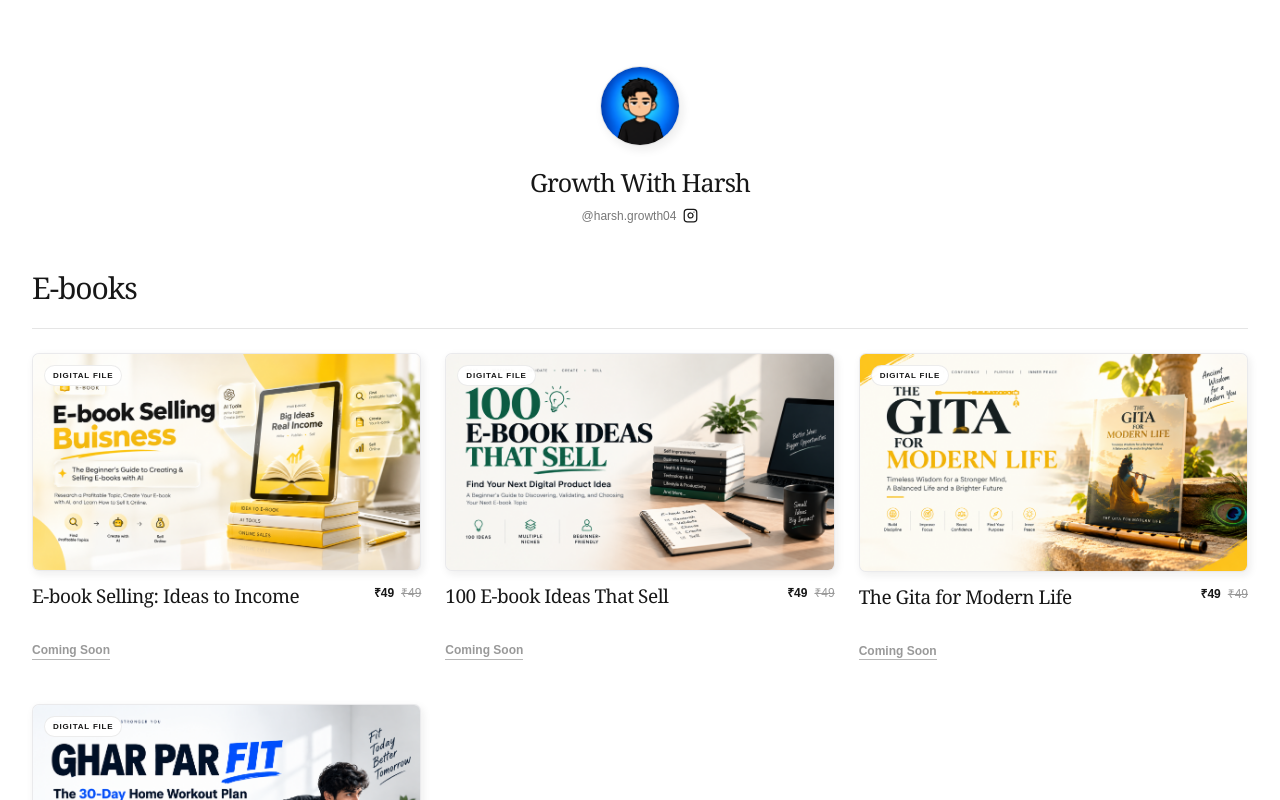
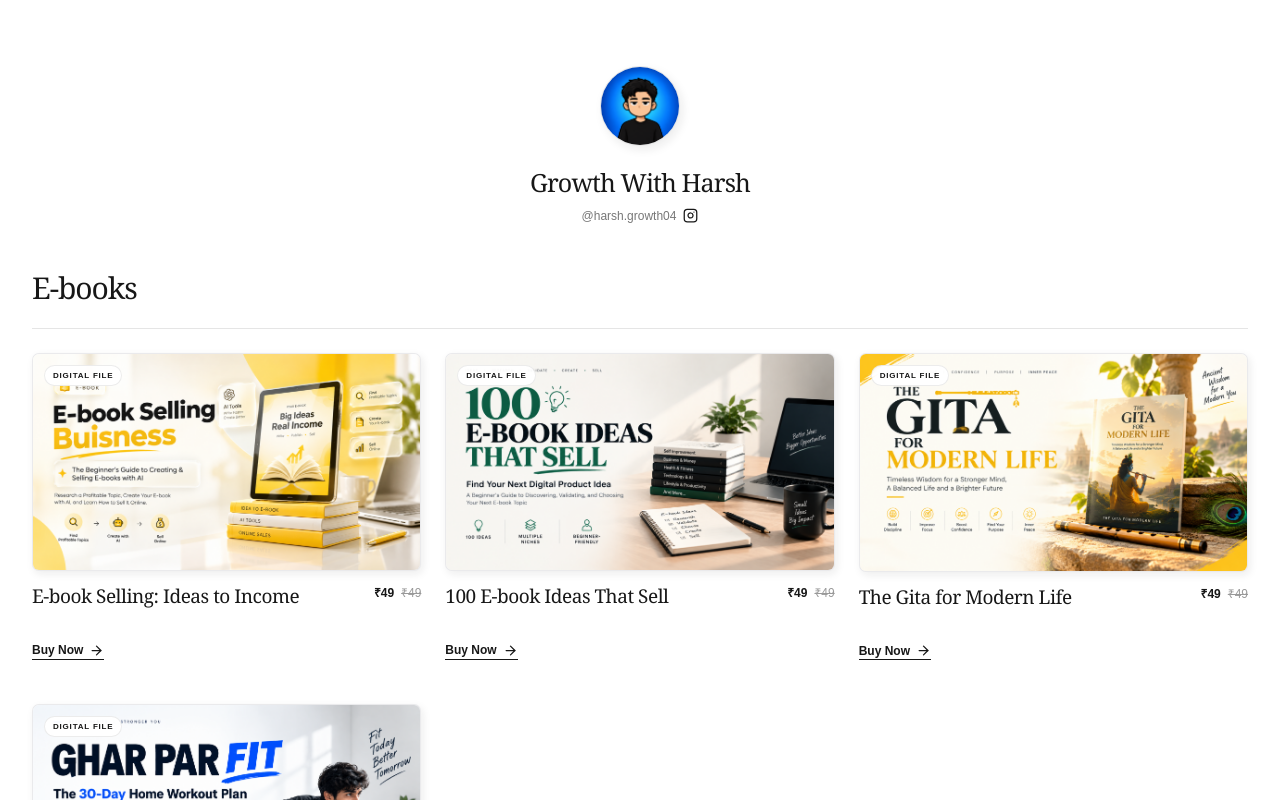
Before and after one commit to harshpatelcoder/e-book, a Next.js app: page / in a window 1280 px wide. Shown: the top 800 px of the page. Built offline with nearby package versions, Linux system fonts and the light colour scheme; no server answers.

Commit message:
Add SuperProfile payment links for all e-books

```diff
--- a/data/books.ts
+++ b/data/books.ts
@@ -21,6 +21,7 @@ export const books: Book[] = [
     coverImage: "/images/books/ebook-selling-ideas-to-income.png",
     sellingPrice: 49,
     currency: "INR",
+    paymentUrl: "https://superprofile.bio/vp/ai-e-book-business",
     isPublished: true,
     isPlaceholder: false,
     sortOrder: 10,
@@ -32,6 +33,7 @@ export const books: Book[] = [
     coverImage: "/images/books/100-ebook-ideas-that-sell.png",
     sellingPrice: 49,
     currency: "INR",
+    paymentUrl: "https://superprofile.bio/vp/100-e-book-ideas-that-sell",
     isPublished: true,
     isPlaceholder: false,
     sortOrder: 20,
@@ -43,6 +45,7 @@ export const books: Book[] = [
     coverImage: "/images/books/gita-for-modern-life.png",
     sellingPrice: 49,
     currency: "INR",
+    paymentUrl: "https://superprofile.bio/vp/the-gita-for-modern-life",
     isPublished: true,
     isPlaceholder: false,
     sortOrder: 30,
@@ -54,6 +57,7 @@ export const books: Book[] = [
     coverImage: "/images/books/ghar-par-fit.png",
     sellingPrice: 49,
     currency: "INR",
+    paymentUrl: "https://superprofile.bio/vp/homefit-starter",
     isPublished: true,
     isPlaceholder: false,
     sortOrder: 40,
```
